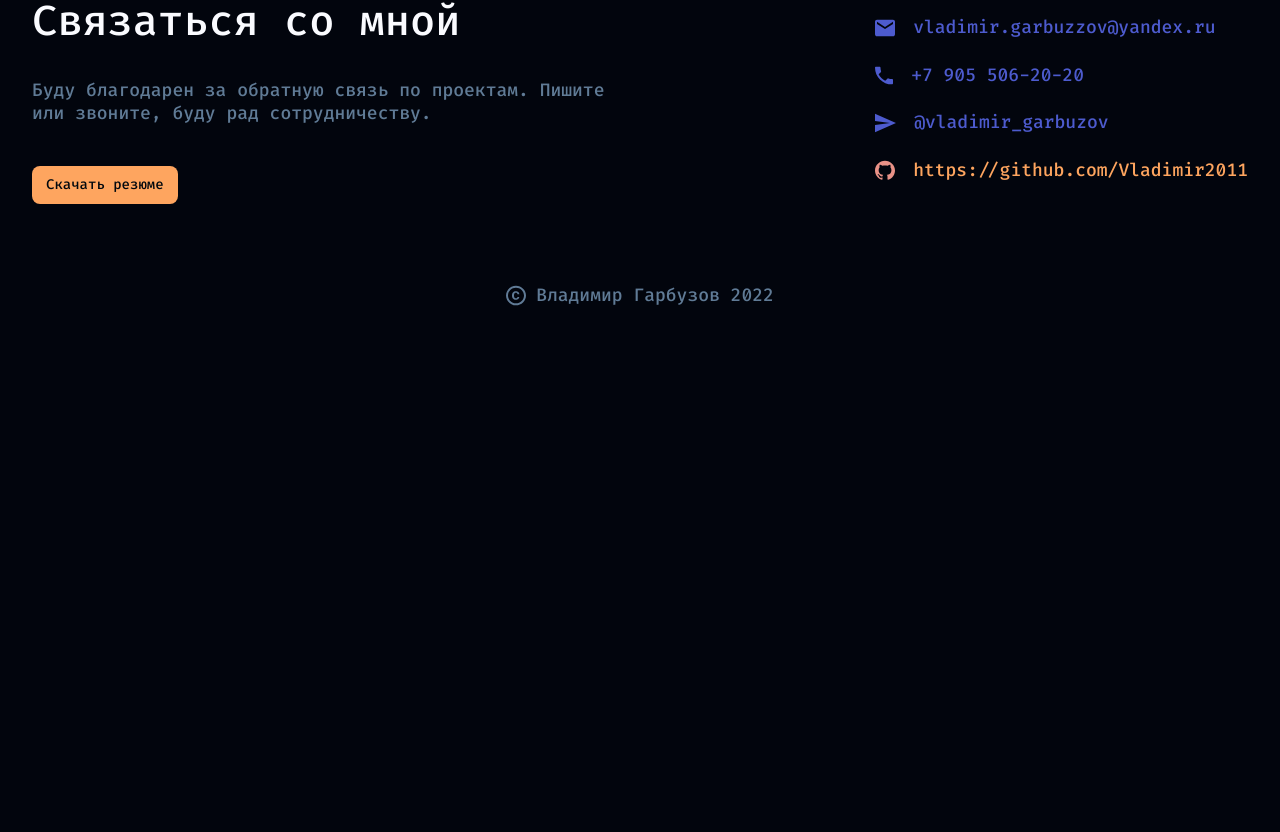
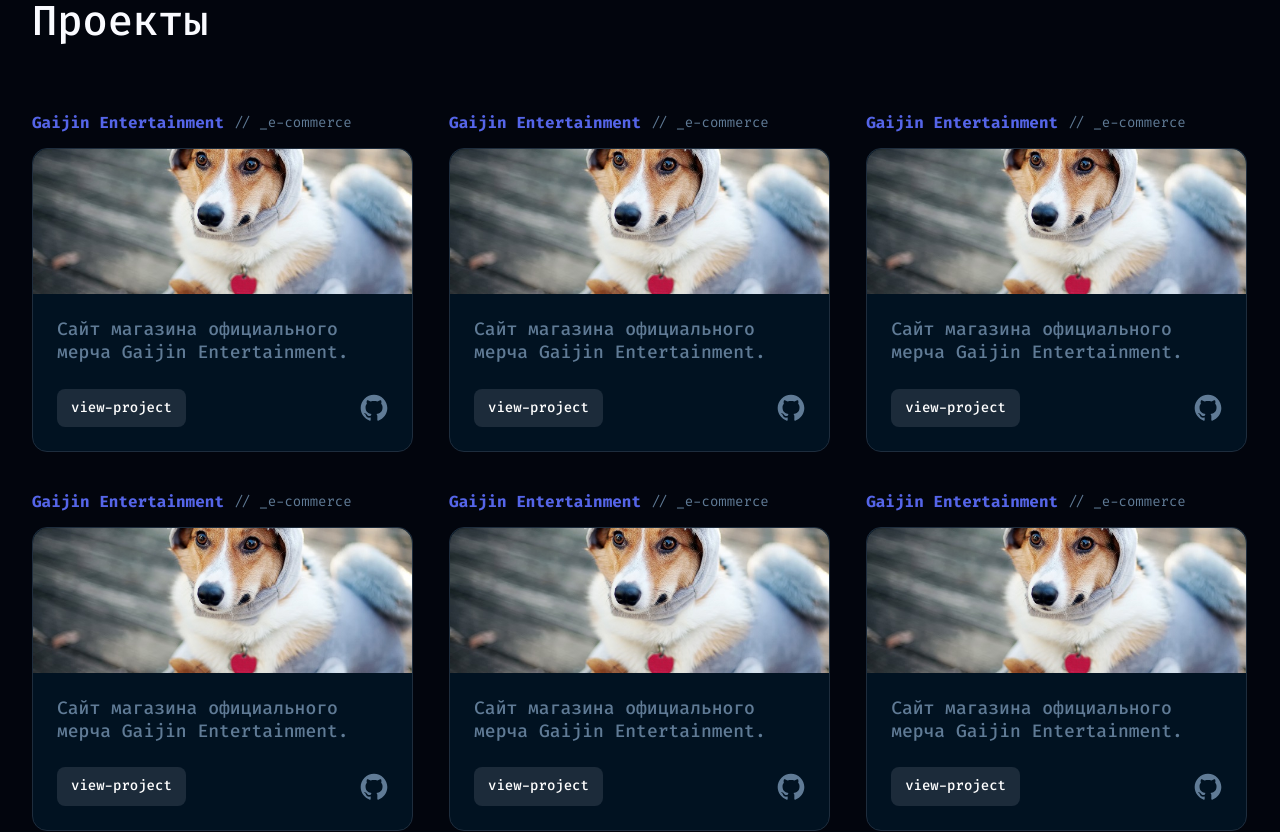
Before and after one commit to Vladimir2011/business-card-website, a Vue app: page / in a window 1280 px wide. Shown: the part 1717-2549 px from the top of the page. Before the commit the page ends 2074 px from the top, so only its background shows below. Built offline with nearby package versions, Linux system fonts and the light colour scheme.

Commit message:
write styles for project component

```diff
--- a/src/App.vue
+++ b/src/App.vue
@@ -6,6 +6,7 @@
       <div class="container">
         <Features />
         <AboutMe />
+        <Projects />
         <Contacts />
       </div>
     </main>
@@ -18,12 +19,13 @@
 import Meeting from '@/components/Meeting'
 import Features from '@/components/Features'
 import AboutMe from "@/components/AboutMe"
+import Projects from "@/components/Projects"
 import Contacts from '@/components/Contacts'
 import Footer from '@/components/Footer'
 import { app } from '@/_config'
 
 export default {
-  components: { Header, Meeting, Features, AboutMe, Contacts, Footer },
+  components: { Header, Meeting, Features, AboutMe, Projects, Contacts, Footer },
   setup () {
     const title = app.title
     document.title = title
--- a/src/assets/scss/common/_common.scss
+++ b/src/assets/scss/common/_common.scss
@@ -1,14 +1,16 @@
 @import 'header';
 @import 'meeting';
 @import 'features';
+@import 'about';
+@import 'projects';
 @import 'contacts';
 @import 'footer';
-@import 'about';
 
 // БЭМ Блоки
 @import 'blocks/button';
 @import "blocks/socials";
 @import "blocks/nav";
+@import "blocks/project";
 
 .section-title {
   font-size: $h2FontSize;
--- /dev/null
+++ b/src/assets/scss/common/blocks/project.scss
@@ -0,0 +1,66 @@
+.project {
+  display: block;
+
+  .project__header-wrapper {
+    display: flex;
+    align-items: center;
+    flex-wrap: wrap;
+    padding-bottom: 14px;
+    .project__name {
+      color: $projectNameColor;
+      font-size: $subTitleFontSize;
+      line-height: $mainLineHeight;
+      font-weight: 700;
+      margin-right: 10px;
+    }
+
+    .project__type {
+      font-size: $buttonFontSize;
+      line-height: $mainLineHeight;
+      font-weight: 400;
+    }
+  }
+
+  .project__block {
+    background: #011221;
+    border: 1px solid $borderAboutSectionColor;
+    border-radius: 15px;
+  }
+
+  .project__image-wrapper {
+    height: 145px;
+    border-bottom: 1px solid $borderAboutSectionColor;
+    .project__image {
+      height: inherit;
+      width: 100%;
+      object-fit: cover;
+      border-top-left-radius: 15px;
+      border-top-right-radius: 15px;
+    }
+  }
+
+  .project__description-wrapper {
+    padding: 24px;
+
+    .project__description {
+      padding-bottom: 24px;
+    }
+
+    .project__button-wrapper {
+      display: flex;
+      justify-content: space-between;
+      align-items: center;
+
+      .project__button {
+        background-color: $projectButtonBackground;
+        color: $g-0;
+        &:hover {
+          background-color: $projectButtonHover;
+        }
+        &:active {
+          background-color: $projectButtonActive;
+        }
+      }
+    }
+  }
+}
--- /dev/null
+++ b/src/assets/scss/common/projects.scss
@@ -0,0 +1,21 @@
+.projects {
+  padding-bottom: 60px;
+  .projects__header {
+    padding-bottom: 64px;
+  }
+  .projects__wrapper {
+    .projects__list {
+      display: flex;
+      align-items: center;
+      flex-wrap: wrap;
+      .projects__item {
+        width: 31.3%;
+        margin-bottom: 40px;
+        margin-right: 3%;
+        &:nth-child(3n) {
+          margin-right: 0;
+        }
+      }
+    }
+  }
+}
--- a/src/assets/scss/utils/vars.scss
+++ b/src/assets/scss/utils/vars.scss
@@ -40,3 +40,8 @@
 $headerSectionColor      : #FAFBFF;
 $aboutSectionColor       : #011627;
 $borderAboutSectionColor : #1E2D3D;
+$projectNameColor        : #5565E8;
+$projectBlockBackground  : #011221;
+$projectButtonBackground : #1C2B3A;
+$projectButtonHover      : #394654;
+$projectButtonActive     : #5C6874;
--- a/src/components/AboutMe.vue
+++ b/src/components/AboutMe.vue
@@ -87,7 +87,7 @@
 
         <TabItem v-show="selectedIndex === 4">
           <div class="about__main-text-container">
-            <p class="about__main-text-header about__main-text-header--job">&lt;/Interest&gt;</p>
+            <p class="about__main-text-header about__main-text-header--job">&lt;/Interests></p>
 
             <p class="about__main-text">Июнь 2021 - по настоящее время (1 год)</p>
           </div>
--- a/src/components/Button.vue
+++ b/src/components/Button.vue
@@ -1,5 +1,5 @@
 <template>
-  <button class="btn" @click="handleDownloadCV">{{ name }}</button>
+  <button class="btn" @click="handleDownloadCV" :class="className">{{ name }}</button>
 </template>
 
 <script>
@@ -8,6 +8,9 @@
       name: {
         type: String,
         required: true
+      },
+      className: {
+        type: String
       }
     },
     setup () {
--- a/src/components/Projects.vue
+++ b/src/components/Projects.vue
@@ -1,13 +1,16 @@
 <template>
-  <div></div>
+  <section class="projects">
+    <h2 class="projects__header section-title">Проекты</h2>
+    <div class="projects__wrapper">
+      <ProjectList />
+    </div>
+  </section>
 </template>
 
 <script>
+import ProjectList from '@/components/project/ProjectList'
+
 export default {
-  name: "Projects"
+  components: { ProjectList }
 }
 </script>
-
-<style scoped>
-
-</style>
--- a/src/components/project/ProjectItem.vue
+++ b/src/components/project/ProjectItem.vue
@@ -1,13 +1,166 @@
 <template>
-<p>Item Project</p>
+  <li class="projects__item project">
+   <div class="project__header-wrapper">
+     <p class="project__name">Gaijin Entertainment</p>
+     <p class="project__type"> // _e-commerce</p>
+   </div>
+
+    <div class="project__block">
+      <div class="project__image-wrapper">
+        <img src="@/static/project-image.jpeg" alt="image" class="project__image">
+      </div>
+      <div class="project__description-wrapper">
+        <p class="project__description">
+          Сайт магазина официального мерча Gaijin Entertainment.
+        </p>
+        <div class="project__button-wrapper">
+          <Button
+              name="view-project"
+              class-name="project__button"
+          />
+          <a href="https://github.com/Vladimir2011" target="_blank" class="project__github-link">
+            <img src="@/static/svg/github-project-icon.svg" alt="icon" class="project__button-github">
+          </a>
+        </div>
+      </div>
+    </div>
+  </li>
+  <li class="projects__item project">
+    <div class="project__header-wrapper">
+      <p class="project__name">Gaijin Entertainment</p>
+      <p class="project__type"> // _e-commerce</p>
+    </div>
+
+    <div class="project__block">
+      <div class="project__image-wrapper">
+        <img src="@/static/project-image.jpeg" alt="image" class="project__image">
+      </div>
+      <div class="project__description-wrapper">
+        <p class="project__description">
+          Сайт магазина официального мерча Gaijin Entertainment.
+        </p>
+        <div class="project__button-wrapper">
+          <Button
+              name="view-project"
+              class-name="project__button"
+          />
+          <a href="https://github.com/Vladimir2011" target="_blank" class="project__github-link">
+            <img src="@/static/svg/github-project-icon.svg" alt="icon" class="project__button-github">
+          </a>
+        </div>
+      </div>
+    </div>
+  </li>
+  <li class="projects__item project">
+    <div class="project__header-wrapper">
+      <p class="project__name">Gaijin Entertainment</p>
+      <p class="project__type"> // _e-commerce</p>
+    </div>
+
+    <div class="project__block">
+      <div class="project__image-wrapper">
+        <img src="@/static/project-image.jpeg" alt="image" class="project__image">
+      </div>
+      <div class="project__description-wrapper">
+        <p class="project__description">
+          Сайт магазина официального мерча Gaijin Entertainment.
+        </p>
+        <div class="project__button-wrapper">
+          <Button
+              name="view-project"
+              class-name="project__button"
+          />
+          <a href="https://github.com/Vladimir2011" target="_blank" class="project__github-link">
+            <img src="@/static/svg/github-project-icon.svg" alt="icon" class="project__button-github">
+          </a>
+        </div>
+      </div>
+    </div>
+  </li>
+  <li class="projects__item project">
+    <div class="project__header-wrapper">
+      <p class="project__name">Gaijin Entertainment</p>
+      <p class="project__type"> // _e-commerce</p>
+    </div>
+
+    <div class="project__block">
+      <div class="project__image-wrapper">
+        <img src="@/static/project-image.jpeg" alt="image" class="project__image">
+      </div>
+      <div class="project__description-wrapper">
+        <p class="project__description">
+          Сайт магазина официального мерча Gaijin Entertainment.
+        </p>
+        <div class="project__button-wrapper">
+          <Button
+              name="view-project"
+              class-name="project__button"
+          />
+          <a href="https://github.com/Vladimir2011" target="_blank" class="project__github-link">
+            <img src="@/static/svg/github-project-icon.svg" alt="icon" class="project__button-github">
+          </a>
+        </div>
+      </div>
+    </div>
+  </li>
+  <li class="projects__item project">
+    <div class="project__header-wrapper">
+      <p class="project__name">Gaijin Entertainment</p>
+      <p class="project__type"> // _e-commerce</p>
+    </div>
+
+    <div class="project__block">
+      <div class="project__image-wrapper">
+        <img src="@/static/project-image.jpeg" alt="image" class="project__image">
+      </div>
+      <div class="project__description-wrapper">
+        <p class="project__description">
+          Сайт магазина официального мерча Gaijin Entertainment.
+        </p>
+        <div class="project__button-wrapper">
+          <Button
+              name="view-project"
+              class-name="project__button"
+          />
+          <a href="https://github.com/Vladimir2011" target="_blank" class="project__github-link">
+            <img src="@/static/svg/github-project-icon.svg" alt="icon" class="project__button-github">
+          </a>
+        </div>
+      </div>
+    </div>
+  </li>
+  <li class="projects__item project">
+    <div class="project__header-wrapper">
+      <p class="project__name">Gaijin Entertainment</p>
+      <p class="project__type"> // _e-commerce</p>
+    </div>
+
+    <div class="project__block">
+      <div class="project__image-wrapper">
+        <img src="@/static/project-image.jpeg" alt="image" class="project__image">
+      </div>
+      <div class="project__description-wrapper">
+        <p class="project__description">
+          Сайт магазина официального мерча Gaijin Entertainment.
+        </p>
+        <div class="project__button-wrapper">
+          <Button
+              name="view-project"
+              class-name="project__button"
+          />
+          <a href="https://github.com/Vladimir2011" target="_blank" class="project__github-link">
+            <img src="@/static/svg/github-project-icon.svg" alt="icon" class="project__button-github">
+          </a>
+        </div>
+      </div>
+    </div>
+  </li>
 </template>
 
 <script>
+import Button from '@/components/Button'
+
 export default {
-  name: "ProjectItem"
+  components: { Button }
 }
 </script>
-
-<style scoped>
-
-</style>
--- a/src/components/project/ProjectList.vue
+++ b/src/components/project/ProjectList.vue
@@ -1,13 +1,13 @@
 <template>
-<p>List Project</p>
+  <ul class="projects__list">
+    <ProjectItem />
+  </ul>
 </template>
 
 <script>
+import ProjectItem from '@/components/project/ProjectItem'
+
 export default {
-  name: "ProjectList"
+  components: { ProjectItem }
 }
 </script>
-
-<style scoped>
-
-</style>
```
Also changed, not shown: src/assets/scss/common/blocks/button.scss (line endings or trailing spaces), src/static/project-image.jpeg (added), src/static/svg/github-project-icon.svg (added).
